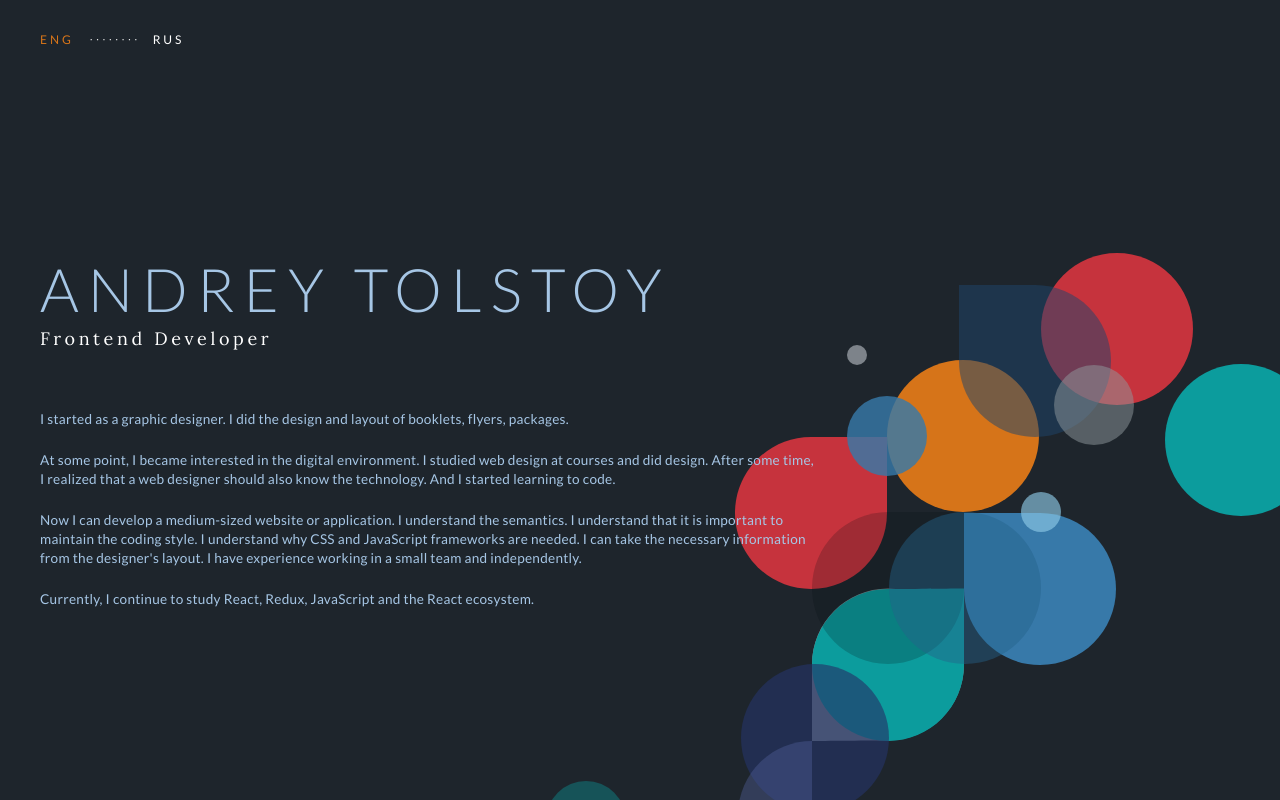
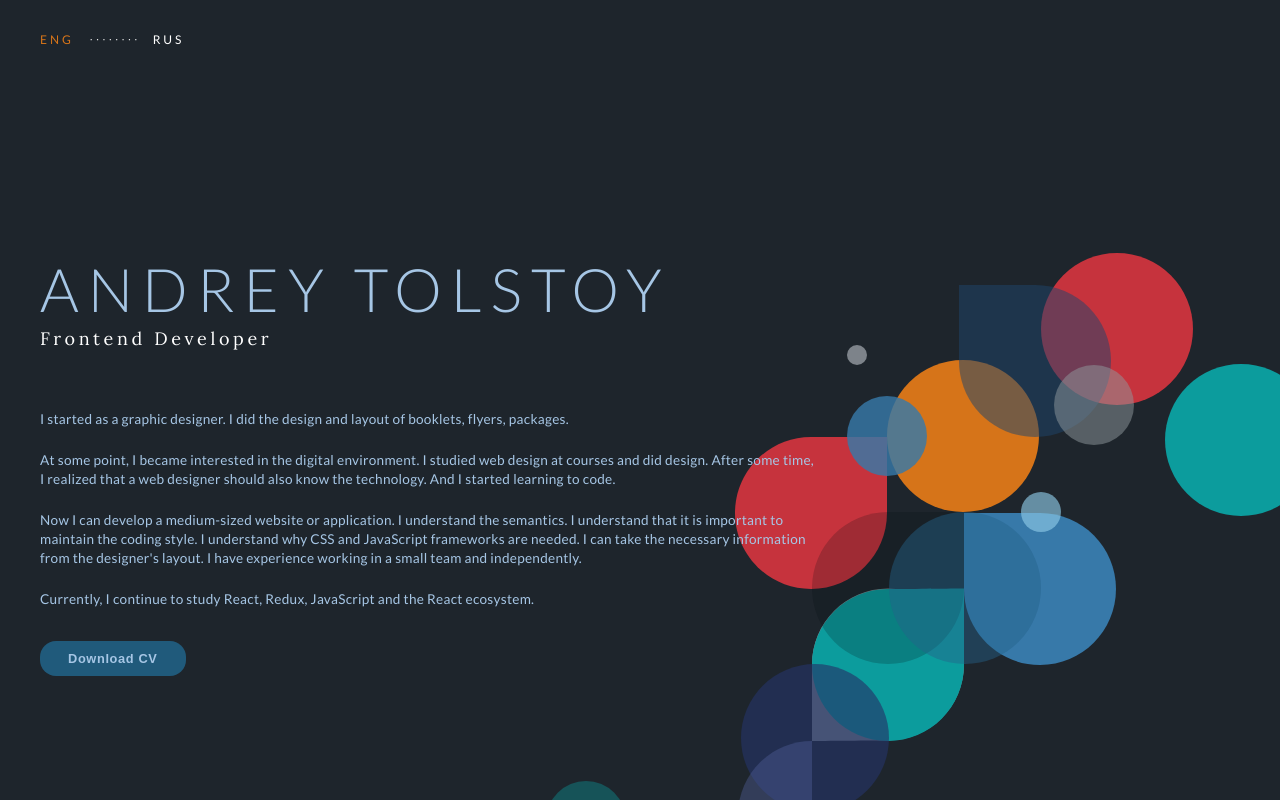
Before and after one commit to and-tol/pf2021, a Next.js app: page / in a window 1280 px wide. Shown: the top 800 px of the page. Built offline with nearby package versions, Linux system fonts and the light colour scheme.

Commit message:
feat: create component Button

```diff
--- /dev/null
+++ b/src/components/Button/Button.module.scss
@@ -0,0 +1,26 @@
+@import "../../styles/design-tokens.scss";
+
+.button {
+  display: inline-block;
+
+  padding: 0.5rem 1.75rem;
+
+  cursor: pointer;
+
+  text-align: center;
+
+  letter-spacing: 0.05em;
+
+  border: none;
+  border-radius: 1rem;
+
+  font-size: 0.8rem;
+
+  font-weight: 600;
+  line-height: 1.1875rem;
+}
+
+.primary {
+  // color: $white;
+  background-color: $middle-blue;
+}
--- /dev/null
+++ b/src/components/Button/Button.tsx
@@ -0,0 +1,21 @@
+import cn from "classnames";
+import { ButtonProps } from "./Button.props";
+import styles from "./Button.module.scss";
+
+export const Button = ({
+  children,
+  className,
+  appearance,
+  ...props
+}: ButtonProps): JSX.Element => {
+  return (
+    <button
+      className={cn(styles.button, className, {
+        [styles.primary]: appearance === "primary",
+      })}
+      {...props}
+    >
+      {children}
+    </button>
+  );
+};
--- a/src/components/Hero/Hero.module.scss
+++ b/src/components/Hero/Hero.module.scss
@@ -18,3 +18,7 @@
   position: relative;
   right: 308px;
 }
+
+.heroText {
+  margin-bottom: 2rem;
+}
--- a/src/components/Hero/Hero.tsx
+++ b/src/components/Hero/Hero.tsx
@@ -1,6 +1,6 @@
 import cn from "classnames";
 import React from "react";
-import { Heading, P } from "..";
+import { Button, Heading, P } from "..";
 import { HeroProps } from "./Hero.props";
 import styles from "./Hero.module.scss";
 import DecorateImage from "./decorate.svg";
@@ -13,7 +13,7 @@ export const Hero = ({ ...props }: HeroProps): JSX.Element => {
             <Heading tag="h1">Andrey Tolstoy</Heading>
             <Heading tag="h3">Frontend developer</Heading>
           </div>
-          <div>
+          <div className={styles.heroText}>
             <P>
               I started as a graphic designer. I did the design and layout of
               booklets, flyers, packages.
@@ -37,6 +37,9 @@ export const Hero = ({ ...props }: HeroProps): JSX.Element => {
               React ecosystem.
             </P>
           </div>
+          <Button className="font-primary-color" appearance="primary">
+            Download CV
+          </Button>
         </article>
         <div className={styles.heroDecorate}>
           <DecorateImage />
--- a/src/components/index.ts
+++ b/src/components/index.ts
@@ -1,6 +1,7 @@
+export * from "./Button/Button";
+export * from "./Heading/Heading";
+export * from "./Hero/Hero";
 export * from "./LanguagesNav/LanguagesNav";
 export * from "./Logo/Logo";
 export * from "./Navigation/Navigation";
-export * from "./Hero/Hero";
-export * from "./Heading/Heading";
 export * from "./P/P";
--- a/src/styles/Navigation.module.scss
+++ b/src/styles/Navigation.module.scss
@@ -15,7 +15,7 @@ $margin-right: 1rem;
   letter-spacing: 3px;
   text-transform: uppercase;
 
-  color: $white-color;
+  color: $white;
 
   font-size: 0.75rem;
   line-height: 1rem;
--- a/src/styles/design-tokens.scss
+++ b/src/styles/design-tokens.scss
@@ -3,29 +3,31 @@ $font-stack: $font-default, "Noto Serif Display", lora;
 
 $font-size: 1rem;
 
-$dark-blue-color: #1E252C;
-$light-blue-color: #A6C6E5;
+$dark-blue: #1E252C;
+$light-blue: #A6C6E5;
 $orange: #D67419;
 $orange-light: #E0A974;
 $red: #C6333D;
-$white-color: #FFF;
+$white: #FFF;
+$turquoise: #0C9C9D;
+$middle-blue: #205A7B;
 
 .bg-primary {
-  background: $dark-blue-color;
+  background: $dark-blue;
 }
 .bg-secondary {
-  background: $white-color;
+  background: $white;
 }
 .bg-accent-color {
   background: $red;
 }
 
 .font-primary-color {
-  color: $light-blue-color;
+  color: $light-blue;
 }
 .font-secondary-color {
-  color: $dark-blue-color;
+  color: $dark-blue;
 }
 .font-third-color {
-  color: $white-color;
+  color: $white;
 }
--- a/src/styles/globals.scss
+++ b/src/styles/globals.scss
@@ -9,7 +9,7 @@
 
 html,
 body {
-  color: $light-blue-color;
+  color: $light-blue;
 
   font-family: $font-default, serif;
   font-weight: 400;
```
Also changed, not shown: src/components/Button/Button.props.ts (added, +10 -0 lines).
